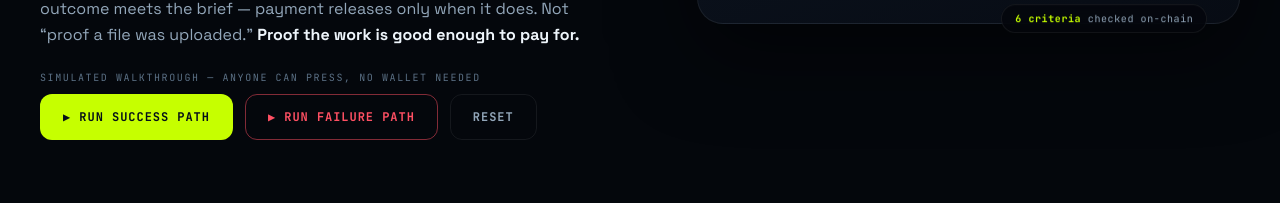
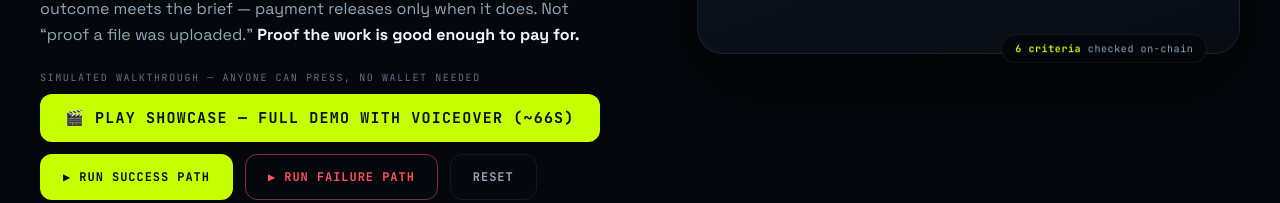
Before and after one commit to unborn7g/Proofpay, a plain HTML site: page web/index.html in a window 1280 px wide. Shown: the part 552-755 px from the top of the page. Drawn offline with Linux system fonts and the light colour scheme.

Commit message:
add showcase button element (was missing from DOM)

```diff
--- a/web/index.html
+++ b/web/index.html
@@ -378,6 +378,9 @@
       GenLayer validators independently evaluate whether the outcome meets the brief —
       payment releases only when it does. Not “proof a file was uploaded.” <b>Proof the work is good enough to pay for.</b></p>
     <div class="modelabel">Simulated walkthrough — anyone can press, no wallet needed</div>
+    <div class="controls" style="margin-bottom:12px">
+      <button id="btnShow" class="btn lime" style="font-size:15px;padding:13px 24px">🎬 Play showcase — full demo with voiceover (~66s)</button>
+    </div>
     <div class="controls">
       <button id="btnSuccess" class="btn lime">▶ Run success path</button>
       <button id="btnFail" class="btn red-o">▶ Run failure path</button>
```
